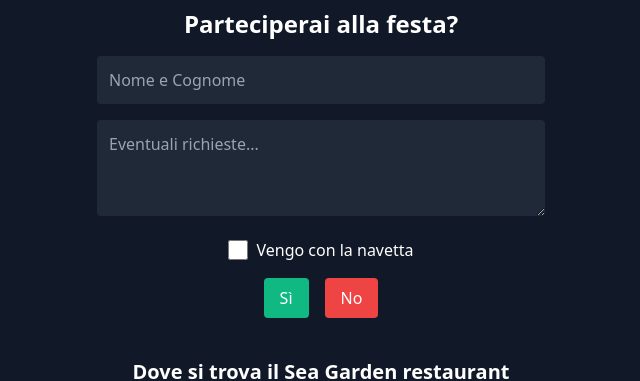
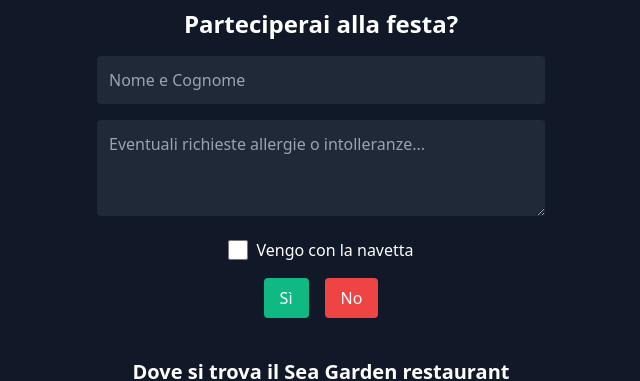
Before and after one commit to MirCar/Carmine_18esimo, a plain HTML site: page index.html in a window 1280 px wide. Shown: the part 1160-1541 px from the top of the page, without its empty margins (319-959 px from the left). Drawn offline with nearby package versions, Linux system fonts and the light colour scheme.

Commit message:
Update index.html

```diff
--- a/index.html
+++ b/index.html
@@ -28,7 +28,7 @@
     <h2 class="text-2xl font-bold mb-4">Parteciperai alla festa?</h2>
     <form id="rsvpForm" class="space-y-4 max-w-md mx-auto">
       <input name="name" type="text" required placeholder="Nome e Cognome" class="w-full p-3 rounded bg-gray-800 text-white" />
-      <textarea name="note" placeholder="Eventuali richieste..." class="w-full p-3 rounded bg-gray-800 text-white" rows="3"></textarea>
+      <textarea name="note" placeholder="Eventuali richieste allergie o intolleranze..." class="w-full p-3 rounded bg-gray-800 text-white" rows="3"></textarea>
       <div class="flex items-center justify-center space-x-2">
         <input type="checkbox" name="navetta" id="navetta" class="form-checkbox h-5 w-5 text-blue-600" />
         <label for="navetta">Vengo con la navetta</label>
```
